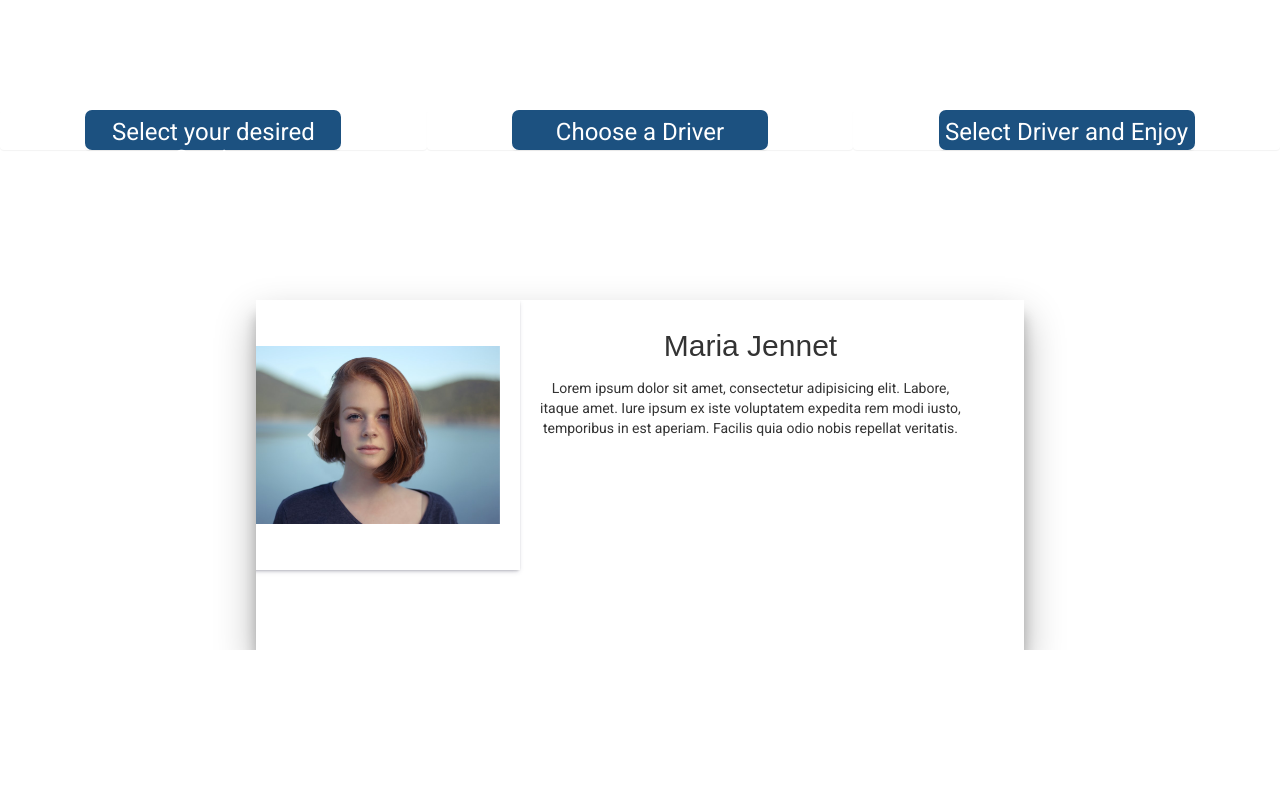
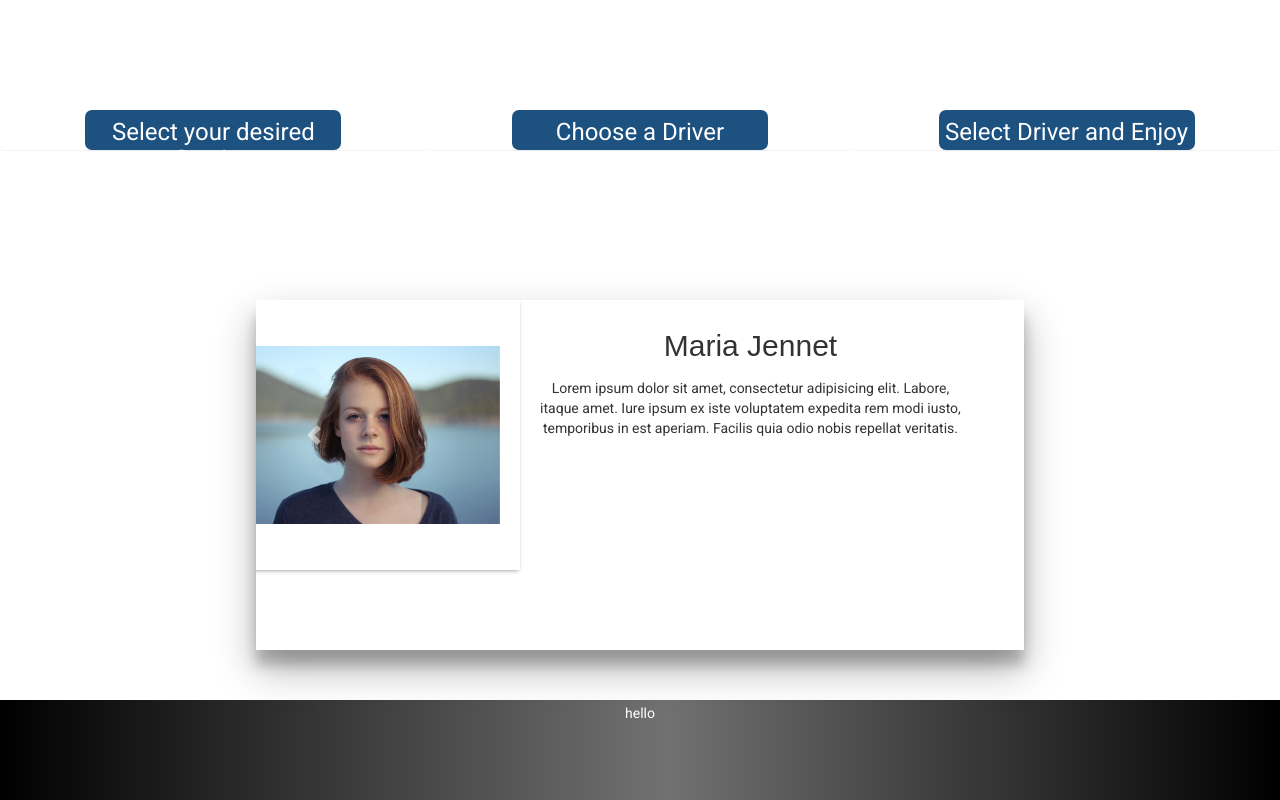
Before and after one commit to Turjo778/DriverInNeed-FrontEnd-, an Angular app: page / in a window 1280 px wide. Shown: the part 1050-1850 px from the top of the page. Before the commit the page ends 1700 px from the top, so only its background shows below. Built offline with nearby package versions, Linux system fonts and the light colour scheme; a web font is replaced by a local one.

Commit message:
footer added

```diff
--- a/src/app/login/login.component.css
+++ b/src/app/login/login.component.css
@@ -37,7 +37,20 @@
   font-family: "Josefin Sans", sans-serif;
   position: relative;
 }
-
+footer {
+  margin-top: 50px;
+  text-align: center;
+  padding: 3px;
+  background: rgb(0, 0, 0);
+  background: linear-gradient(
+    90deg,
+    rgba(0, 0, 0, 1) 0%,
+    rgba(113, 113, 113, 1) 52%,
+    rgba(0, 0, 0, 1) 100%
+  );
+  color: white;
+  height: 100px;
+}
 h1 {
   font-size: 70px;
   color: whitesmoke;
--- a/src/app/login/login.component.html
+++ b/src/app/login/login.component.html
@@ -50,4 +50,7 @@
 </div>
 
 <app-carousel></app-carousel>
+<footer>
+    <p>hello</p>
+</footer>
 </div>
```
